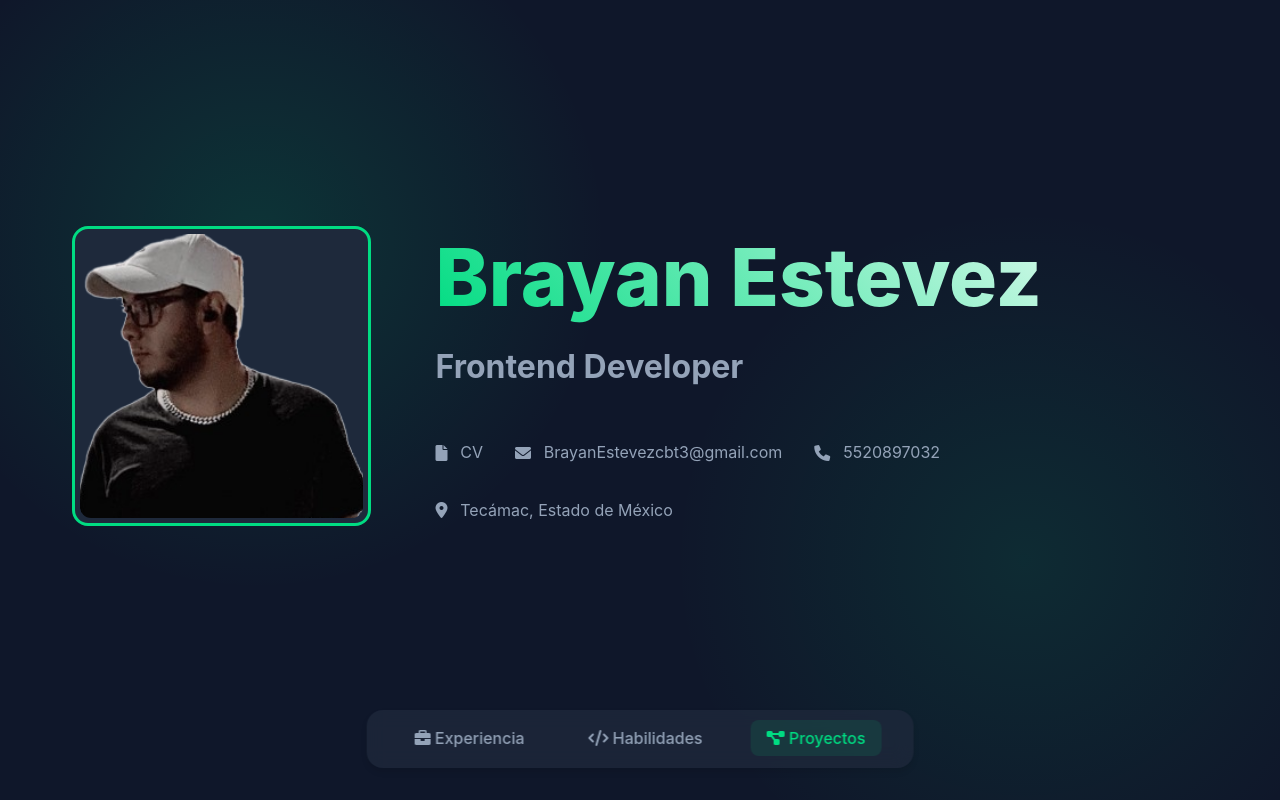
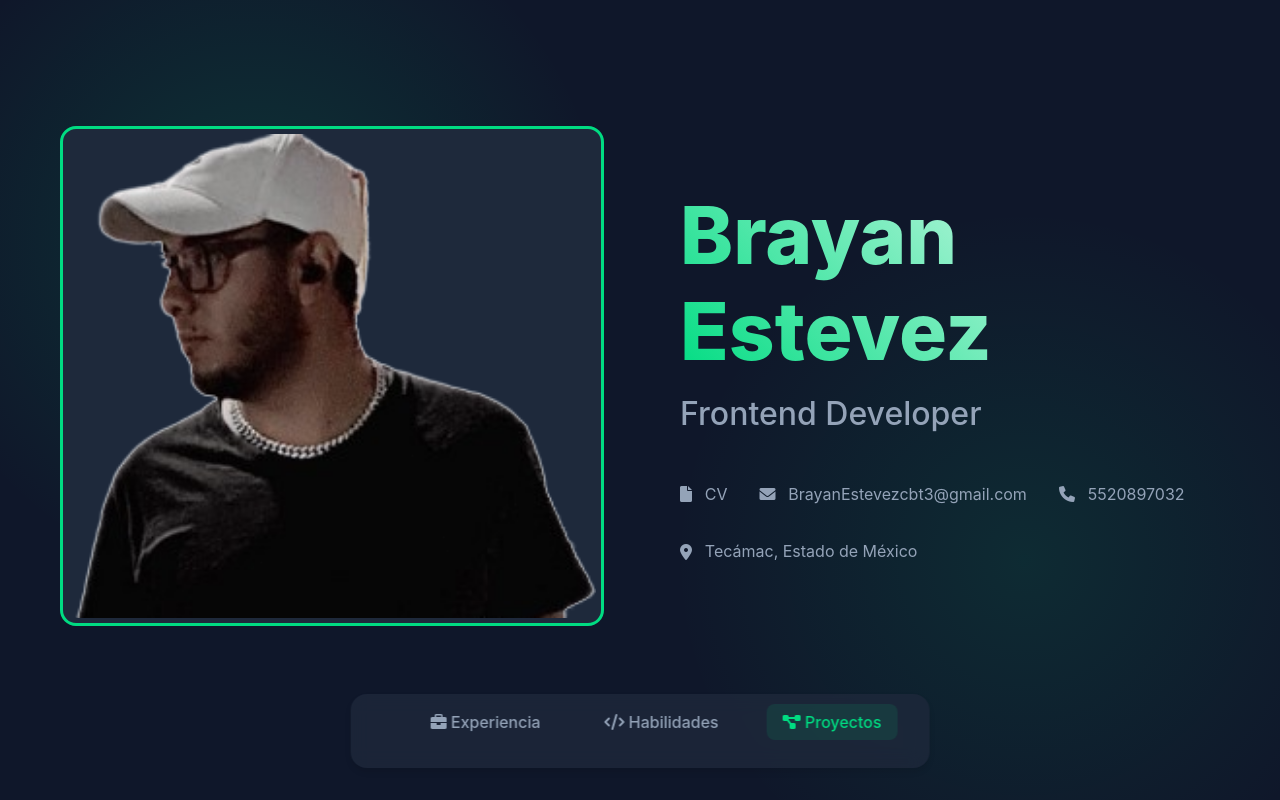
Before and after one commit to BrayanEstevezC/Portfolio, a plain HTML site: page index.html in a window 1280 px wide. Shown: the top 800 px of the page. Drawn offline with nearby package versions, Linux system fonts and the light colour scheme.

Commit message:
second commit

```diff
--- a/index.html
+++ b/index.html
@@ -4,18 +4,18 @@
     <meta charset="UTF-8">
     <meta name="viewport" content="width=device-width, initial-scale=1.0">
     <title>Brayan Estevez</title>
+    <link href="https://cdn.jsdelivr.net/npm/bootstrap@5.3.3/dist/css/bootstrap.min.css" rel="stylesheet" integrity="sha384-QWTKZyjpPEjISv5WaRU9OFeRpok6YctnYmDr5pNlyT2bRjXh0JMhjY6hW+ALEwIH" crossorigin="anonymous">
     <link rel="stylesheet" href="src/css/style.css">
-
     <link href="https://cdnjs.cloudflare.com/ajax/libs/font-awesome/6.0.0/css/all.min.css" rel="stylesheet">
 </head>
 <body>
     <header class="header">
         <div class="container header__content">
-            <div class="profile-container">
-                <div class="profile-image">
+            <div class="profile-container row d-flex align-items-center">
+                <div class="profile-image col">
                     <img src="/src/img/1-removebg-preview.png" alt="Brayan Estevez" />
                 </div>
-                <div>
+                <div class="col">
                     <h1 class="header__title">Brayan Estevez</h1>
                     <h2 class="header__subtitle">Frontend Developer</h2>
                     <div class="header__info">
@@ -269,6 +269,8 @@
         </section>
     </main>
 
+    <script src="https://cdn.jsdelivr.net/npm/bootstrap@5.3.3/dist/js/bootstrap.bundle.min.js" integrity="sha384-YvpcrYf0tY3lHB60NNkmXc5s9fDVZLESaAA55NDzOxhy9GkcIdslK1eN7N6jIeHz" crossorigin="anonymous"></script>
+
     <script src="src/js/script.js"></script>
 </body>
 </html>
--- a/src/css/style.css
+++ b/src/css/style.css
@@ -38,7 +38,7 @@ body {
 
 .profile-image {
     width: 300px;
-    height: 300px;
+    height: 100%;
     border-radius: 1rem;
     border: 3px solid var(--primary);
     padding: 5px;
@@ -110,6 +110,8 @@ body {
     position: relative;
     z-index: 1;
 }
+
+
 
 .header__title {
     font-size: 5rem;
```
